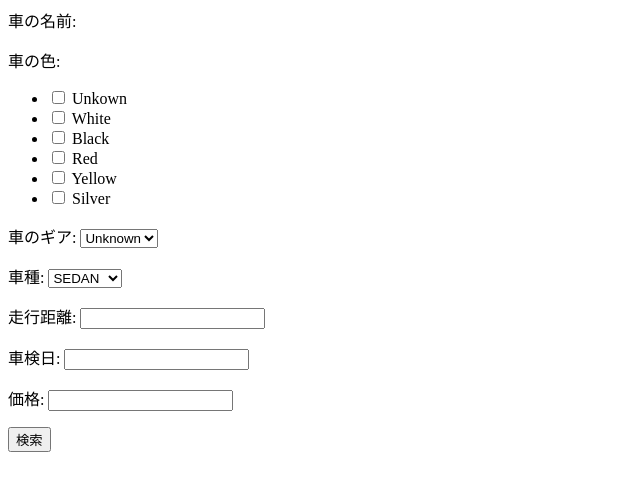
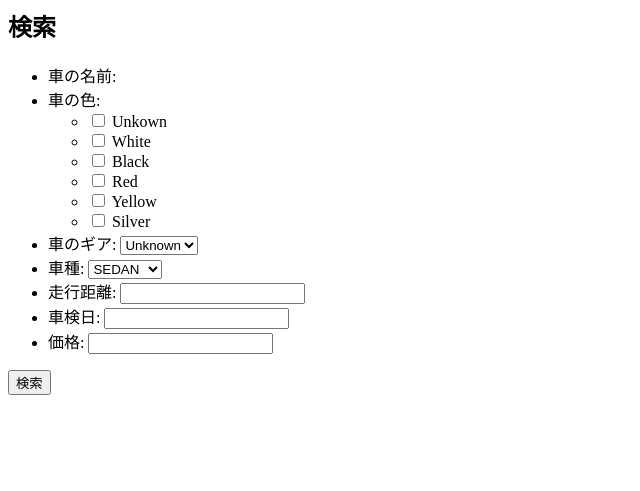
Before and after one commit to djmapet/ucars, a Django app: page /search in a window 1280 px wide. Shown: the top 491 px of the page, without its empty margins (0-640 px from the left). Run offline with Django 3.2, Linux system fonts and the light colour scheme; parts of the project's set-up code (start-up, migrations or seed data) failed here and were passed over.

Commit message:
search.htmlの検索結果を修正

```diff
--- a/cars/templates/search.html
+++ b/cars/templates/search.html
@@ -2,13 +2,18 @@
 {% csrf_token %}
 {% if carmodel_result %}
     {% for car in carmodel_result %}
-        <li>{{ car.id }}</li>
+        <li>CarID:{{ car.id }}</li>
         <li>名前:{{ car.carmodel.name }}</li> <li>メーカー:{{car.carmodel.manufacturer.name}}</li>
-        <li>価格:{{car.price}} 車種:{{car.get_body_type}} ギア:{{ car.get_gear }} 走行距離:{{ car.mileage }} 車の色:{{ car.get_color }}  車検日:{{car.latest_inspection_date}}</li><br>
+        <li>価格:{{car.price}}円 </li> <li>車種:{{car.get_body_type}} ギア:{{ car.get_gear }} 走行距離:{{ car.mileage }}km 車の色:{{ car.get_color }}  車検日:{{car.latest_inspection_date}}</li><br>
     {% endfor %}
 {% endif %}
 
-{{ form.as_p }}
+    <h2>検索</h2>
+
+        <ul>
+        {{ form.as_ul }}
+        </ul>
+
 
 <input type="submit" value="検索">
 </form>
```
